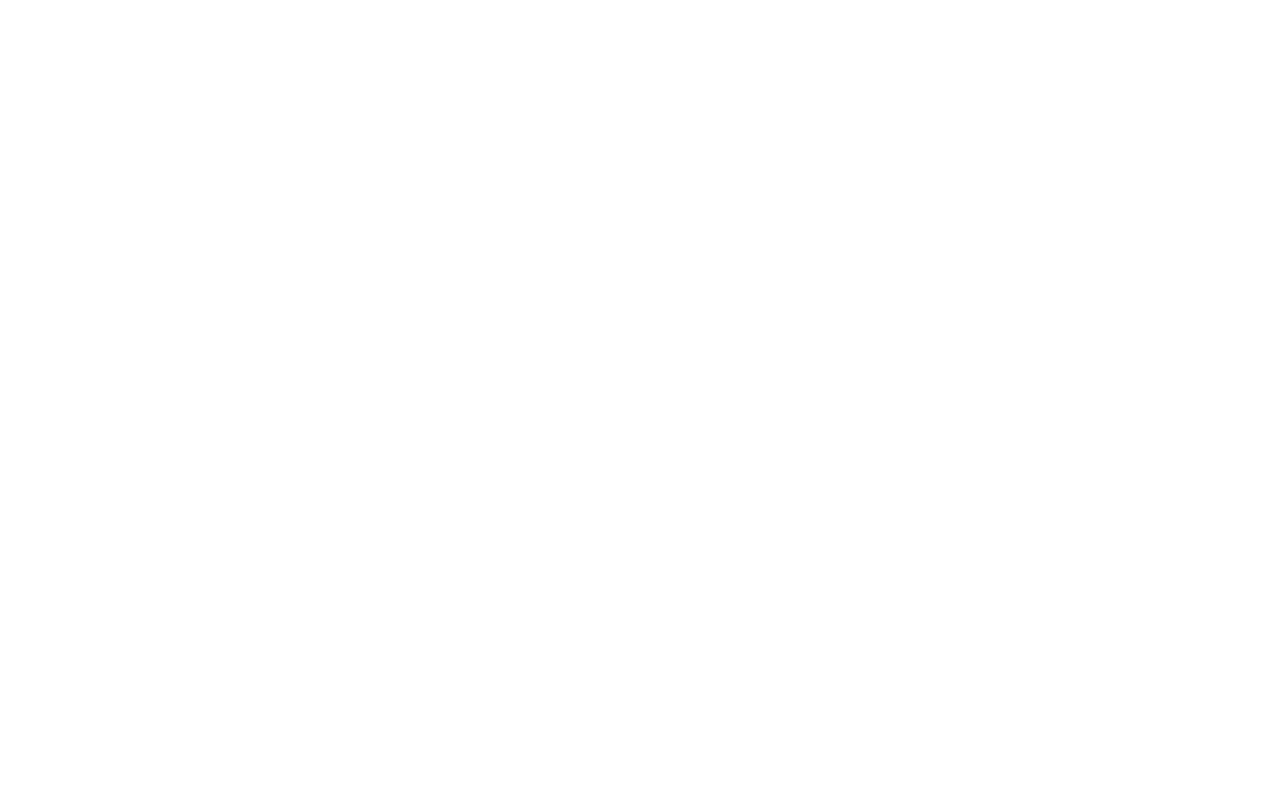
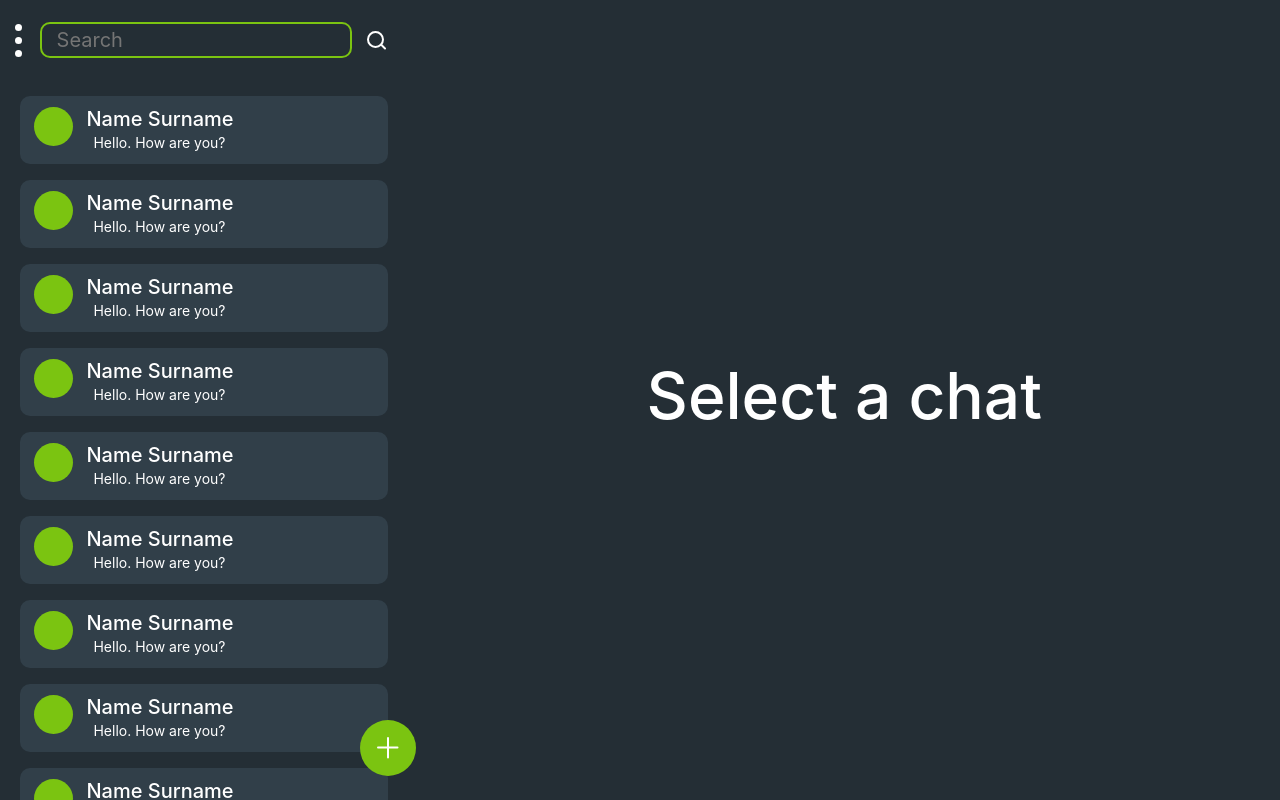
Before and after one commit to FariaSta/Macassenger, a Nuxt app: page /test in a window 1280 px wide. Before the commit this address had no page. Built offline with nearby package versions, Linux system fonts and the light colour scheme.

Commit message:
component ChatP and ChatsW created

```diff
--- /dev/null
+++ b/components/ChatP.vue
@@ -0,0 +1,127 @@
+<template>
+    <div class="chatP" v-show="none">
+        <div class="title">
+            <img class="title__info" src="../public/svg/back.svg" @click="back" alt="back" style="cursor: pointer">
+            <face class="title__info" />
+            <h1 class="title__info">Name Surname</h1>
+        </div>
+        <div class="messages">
+            <div class="conR">
+                <div class="conR__receiver">
+                    <receiver-messages />
+                </div>
+            </div>
+            <div class="conT">
+                <div class="conT__transmitter">
+                    <transmitter-messages />
+                </div>
+            </div>
+            <div class="conR">
+                <div class="conR__receiver">
+                    <receiver-messages />
+                </div>
+            </div>
+            <div class="conT">
+                <div class="conT__transmitter">
+                    <transmitter-messages />
+                </div>
+            </div>
+            <div class="conR">
+                <div class="conR__receiver">
+                    <receiver-messages />
+                </div>
+            </div>
+            <div class="conT">
+                <div class="conT__transmitter">
+                    <transmitter-messages />
+                </div>
+            </div>
+            <div class="conR">
+                <div class="conR__receiver">
+                    <receiver-messages />
+                </div>
+            </div>
+            <div class="conT">
+                <div class="conT__transmitter">
+                    <transmitter-messages />
+                </div>
+            </div>
+        </div>
+        <div class="inputMessages">
+            <input-messages />
+        </div>
+    </div>
+</template>
+<script>
+    import ReceiverMessages from '@/components/ReceiverMessages.vue'
+    import TransmitterMessages from '@/components/TransmitterMessages.vue'
+    import InputMessages from '@/components/InputMessages.vue'
+    export default {
+        components: { ReceiverMessages, TransmitterMessages, InputMessages },
+    }
+</script>
+<style scoped>
+    .title
+    {
+        height: 10vh;
+        width: 100%;
+        background: #313F49;
+        display: flex;
+        align-items: center;
+    }
+    .title__info
+    {
+        margin-left: 15px;
+    }
+    h1
+    {
+        font-size: 20px;
+        margin-bottom: 1px;
+        margin-left: 13px;
+        color: white;
+    }
+    .messages
+    {
+        background: #242E35;
+        height: 81vh;
+        padding: 15px 15px 0 15px;
+        display: flex;
+        flex-direction: column;
+        justify-content: initial;
+        overflow-y: scroll;
+    }
+    .conR__receiver
+    {
+        width: 60%;
+    }
+    .conT__transmitter
+    {
+        width: 60%;
+    }
+    .conR
+    {
+        display: flex;
+        justify-content: initial;
+        margin-bottom: 10px;
+    }
+    .conT
+    {
+        display: flex;
+        justify-content: end;
+        margin-bottom: 10px;
+    }
+    .inputMessages
+    {
+        height: 9vh;
+        background: #242E35;
+        display: flex;
+        justify-content: center;
+        align-items: center;
+    }
+    @media only screen and (min-width: 500px){
+        .chatP
+        {
+            width: 100%;
+        }
+    }
+</style>
--- /dev/null
+++ b/components/ChatsW.vue
@@ -0,0 +1,98 @@
+<template>
+    <div class="chatsW" >
+        <div class="header">
+            <img src="../public/svg/menu.svg" alt="" style="cursor: pointer;">
+            <search />
+        </div>
+        <div class="add">
+            <img src="../public/svg/+.svg" alt="">
+        </div>
+        <div class="ch">
+            <div class="chats" @click="chat">
+                <chat-windows />
+            </div>
+            <div class="chats">
+                <chat-windows />
+            </div>
+            <div class="chats">
+                <chat-windows />
+            </div>
+            <div class="chats">
+                <chat-windows />
+            </div>
+            <div class="chats">
+                <chat-windows />
+            </div>
+            <div class="chats">
+                <chat-windows />
+            </div>
+            <div class="chats">
+                <chat-windows />
+            </div>
+            <div class="chats">
+                <chat-windows />
+            </div>
+            <div class="chats">
+                <chat-windows />
+            </div>
+        </div>
+    </div>
+</template>
+<script>
+    import ChatWindows from '@/components/ChatWindows.vue'
+    export default {
+        components: { ChatWindows },
+    }
+</script>
+<style scoped>
+    .chatsW
+    {
+        background: #242E35;
+        height: 100vh;
+    }
+    .header
+    {
+        display: flex;
+    }
+    .header img
+    {
+        margin-left: 15px;
+        margin-top: 1px;
+        margin-right: 7px;
+    }
+    .search
+    {
+        width: 90%;
+    }
+    .add
+    {
+        width: 56px;
+        height: 56px;
+        border-radius: 30px;
+        background: #7BC411;
+        position: fixed;
+        left: 45vh;
+        top: 90vh;
+        display: flex;
+        justify-content: center;
+        align-items: center;
+        cursor: pointer;
+    }
+    .ch
+    {
+        overflow-y: scroll;
+        height: 90vh;
+    }
+    .chats
+    {
+        display: flex;
+        align-items: center;
+        flex-direction: column;
+    }
+    @media only screen and (min-width: 500px){
+        .chatsW
+        {
+            width: 600px;
+        }
+    }
+</style>
--- /dev/null
+++ b/components/ContactView.vue
@@ -0,0 +1,44 @@
+<template>
+    <div class="contact" v-show="contactview">
+        <div class="header">
+            <img src="../public/svg/back.svg" alt="" style="cursor: pointer;">
+            <search />
+        </div>
+        <div class="containerC">
+            <contact />
+            <contact />
+            <contact />
+            <contact />
+        </div>
+    </div>
+</template>
+<script>
+    import Contact from '@/components/Contact.vue'
+    export default {
+        components: { Contact }
+    }
+</script>
+<style scoped>
+    .contact
+    {
+        background: #242E35;
+        height: 100%;
+    }
+    .header
+    {
+        display: flex;
+    }
+    .header img
+    {
+        margin-left: 15px;
+        margin-top: 1px;
+        margin-right: 7px;
+    }
+    .containerC
+    {
+        display: flex;
+        flex-direction: column;
+        align-items: center;
+        height: 90vh;
+    }
+</style>
--- a/components/InputMessages.vue
+++ b/components/InputMessages.vue
@@ -1,6 +1,6 @@
 <template>
     <div class="write">
-        <input type="text" placeholder="Write..." v-model="ms" >
+        <input type="text" placeholder="Write..." >
         <img style="heigth: 35px; width: 35px" src="../public/images/send.png" alt="Send">
     </div>
 </template>
--- /dev/null
+++ b/components/SelectChat.vue
@@ -0,0 +1,20 @@
+<template>
+    <div class="selectchat">
+        <h1>Select a chat</h1>
+    </div>
+</template>
+<style scoped>
+    .selectchat
+    {
+        width: 100%;
+        background: #242E35;
+        display: flex;
+        justify-content: center;
+        align-items: center;
+    }
+    .selectchat h1
+    {
+        font-size: 64px;
+        color: white;
+    }
+</style>
--- /dev/null
+++ b/pages/test.vue
@@ -0,0 +1,23 @@
+<template>
+    <div class="containerr">
+        <chats-w />
+        <chat-p />
+        <select-chat />
+    </div>
+</template>
+<script>
+import ChatsW from '@/components/ChatsW.vue'
+import ChatP from '@/components/ChatP.vue'
+import SelectChat from '@/components/SelectChat.vue'
+export default {
+    components: { ChatsW, ChatP, SelectChat }
+}
+</script>
+<style scoped>
+    @media only screen and (min-width: 500px){
+        .containerr
+        {
+            display: flex;
+        }
+    }
+</style>
```
